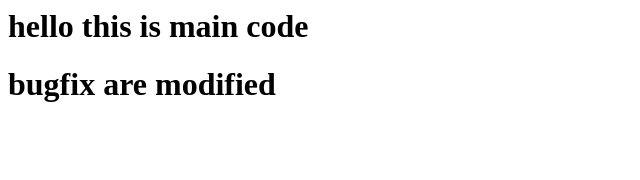
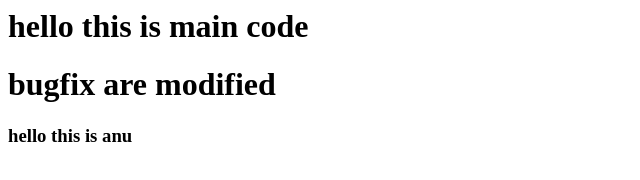
Before and after one commit to jeedi-anuradha/3-10, a plain HTML site: page index.html in a window 1280 px wide. Shown: the whole page, without its empty margins (0-640 px from the left). Drawn offline with Linux system fonts and the light colour scheme.

Commit message:
feature1

```diff
--- a/index.html
+++ b/index.html
@@ -1,2 +1,3 @@
 <h1>hello this is main code</h1>
 <h1>bugfix are modified</h1>
+<h3>hello this is anu</h3>
```
